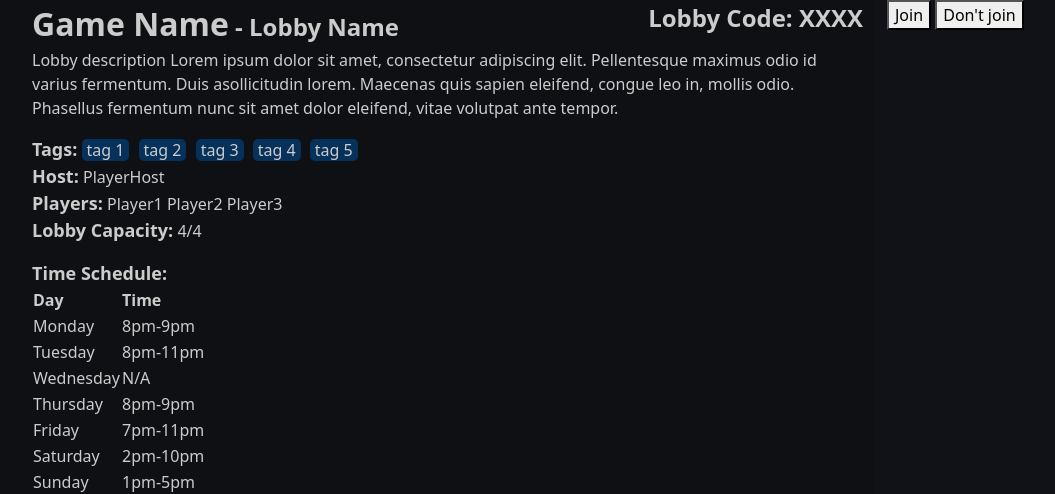
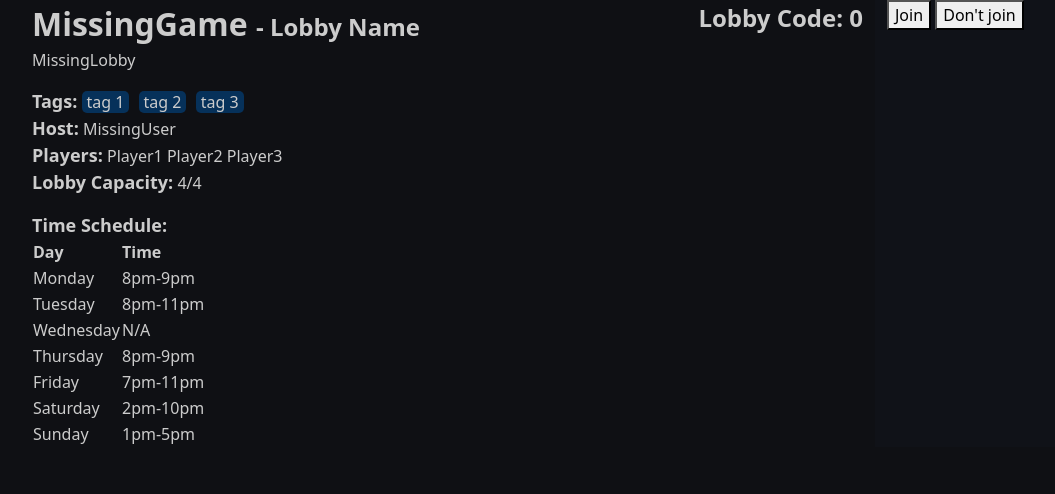
Before and after one commit to justinarat/Teamify, a Flask app: template app/templates/lobby-view.html in a window 1280 px wide. Shown: the part 56-550 px from the top of the page, without its empty margins (50-1105 px from the left). Run offline with Flask 3, Linux system fonts and the light colour scheme; the template is opened without the code that fills it: values that come from a table or form of the project are taken from there, others are empty; some libraries are stand-ins or nearby versions.

Commit message:
Add client side rendering for lobby view

```diff
--- a/app/form_routes.py
+++ b/app/form_routes.py
@@ -101,6 +101,10 @@ def join_lobby_request():
     db.session.add(new_lobby_player)
     db.session.commit()
 
+    data_to_send = {
+        "sender_username": current_user.Username
+    }
+    flask_socketio.emit("player_join", data_to_send, to=lobby_id, namespace="/")
     session["lobby_id"] = lobby_id
 
     return redirect(url_for("lobby_view", lobby_id=lobby_id))
@@ -114,7 +118,7 @@ def leave_lobby_request():
     LobbyPlayers.query.filter_by(UserID=user_id, LobbyID=lobby_id).delete()
     db.session.commit()
 
-    del session["lobby_id"]
+    session.pop("lobby_id")
 
     data_to_send = {
         "sender_username": current_user.Username
--- a/app/model.py
+++ b/app/model.py
@@ -2,6 +2,7 @@ from typing import List
 from app import db, login
 from werkzeug.security import generate_password_hash, check_password_hash
 from flask_login import UserMixin
+from sqlalchemy.orm import Mapped
 
 
 class Games(db.Model):
@@ -42,12 +43,19 @@ class Lobby(db.Model):
     LobbyID = db.Column(db.Text(), primary_key=True, unique=True, nullable=False)
     GameID = db.Column(db.Text(), db.ForeignKey("Games.UID"), nullable=False)
     Desc = db.Column(db.Text())
-    gamesRel = db.relationship('Games', backref='games', lazy=True)
-    lobby_players_rel = db.relationship('LobbyPlayers', backref='lobbyPlayers', lazy=True)
+    game = db.relationship('Games', backref='games', lazy=True)
+    players: Mapped[List[Users]] = db.relationship(secondary='LobbyPlayers', backref='lobbyPlayers', lazy=True)
+    tags: Mapped[List[Tags]] = db.relationship(secondary='LobbyTags', backref='lobbyPlayers', lazy=True)
 
     def is_full(self) -> bool:
         # TODO
         return False
+
+    def get_host(self): # There's probably be a better way of doing this
+        host_rel = LobbyPlayers.query.filter_by(LobbyID=self.LobbyID, Authority="host").first()
+        if host_rel == None:
+            return Users.query.filter_by(UID=0).first()
+        return Users.query.filter_by(UID=host_rel.UserID).first()
 
 
 class LobbyPlayers(db.Model):
@@ -56,8 +64,6 @@ class LobbyPlayers(db.Model):
     LobbyID = db.Column(db.Text(), db.ForeignKey("Lobby.LobbyID"), nullable=False)
     UserID = db.Column(db.Text(), db.ForeignKey("Users.UID"), nullable=False)
     Authority = db.Column(db.Text(), nullable=False)
-    userRel = db.relationship('Users', backref='users', lazy=True)
-    lobbyRel = db.relationship('Lobby', backref='lobby3', lazy=True)
 
     def is_host(self) -> bool:
         return self.Authority == "host"
@@ -68,8 +74,6 @@ class LobbyTags(db.Model):
     RowID = db.Column(db.Text(), primary_key=True, unique=True, nullable=False)
     LobbyID = db.Column(db.Text(), db.ForeignKey("Lobby.LobbyID"), nullable=False)
     TagID = db.Column(db.Text(), db.ForeignKey("Tags.TagID"), nullable=False)
-    tagRel = db.relationship('Tags', backref='tags', lazy=True)
-    lobbyRel = db.relationship('Lobby', backref='lobby2', lazy=True)
 
 
 class LobbyTimes(db.Model):
--- a/app/static/scripts/socket-events.js
+++ b/app/static/scripts/socket-events.js
@@ -1,10 +1,6 @@
 $(document).ready(function() {
   let url = "http://localhost:5000";
   let socket = io.connect(url);
-
-  socket.on("connect", function() {
-    socket.emit("player_join");
-  });
 
   // Events for players joining or leaving
   socket.on("player_join", function(data) {
--- a/app/templates/lobby-view.html
+++ b/app/templates/lobby-view.html
@@ -11,36 +11,56 @@
   <div class="row">
     <div class="col-md-9">
       <div id="lobby-header">
-        <span id="game-name" class="d-inline">Game Name</span> -
-        <span id="lobby-name" class="d-inline">Lobby Name</span>
+        <span id="game-name" class="d-inline">
+          {% if lobby.game.Name %}
+            {{ lobby.game.Name }}
+          {% else %}
+            Game name
+          {% endif %}
+        </span> -
+        <span id="lobby-name" class="d-inline">
+          {% if lobby.Name %}
+            {{ lobby.Name }}
+          {% else %}
+            Lobby Name
+          {% endif %}
+        </span>
         <span id="lobby-code" class="d-inline float-end">
-          Lobby Code: <span id="lobby-code-value">XXXX</span>
+          Lobby Code: <span id="lobby-code-value">{{ lobby.LobbyID }}</span>
         </span>
       </div>
       <p id="lobby-description" class="d-block">
-        Lobby description Lorem ipsum dolor sit amet, consectetur adipiscing
-        elit. Pellentesque maximus odio id varius fermentum. Duis
-        asollicitudin lorem. Maecenas quis sapien eleifend, congue leo in,
-        mollis odio. Phasellus fermentum nunc sit amet dolor eleifend, vitae
-        volutpat ante tempor.
+        {{ lobby.Desc }}
       </p>
       <div id="tags">
         <span class="large-text">Tags:</span>
+        {% if lobby.tags %}
+          {% for tag in lobby.tags %}
+            <span class="tag">{{ tag.Name }}</span>
+          {% endfor %}
+        {% else %}
           <span class="tag">tag 1</span>
           <span class="tag">tag 2</span>
           <span class="tag">tag 3</span>
-        <span class="tag">tag 4</span>
-        <span class="tag">tag 5</span>
+        {% endif %}
       </div>
       <p id="host" class="d-inline">
         <span class="large-text">Host:</span>
-        <span id="host-name">PlayerHost</span>
+        <span id="host-name">
+        {{ lobby.get_host().Username }}
+        </span>
       </p>
       <div id="players">
         <span class="large-text">Players:</span>
+        {% if lobby.players %}
+          {% for player in lobby.players %}
+            <span class="lobby-player">{{ player.Username }} </span>
+          {% endfor %}
+        {% else %}
           <span class="lobby-player">Player1</span>
           <span class="lobby-player">Player2</span>
           <span class="lobby-player">Player3</span>
+        {% endif %}
       </div>
       <p id="lobby-capacity">
         <span class="large-text">Lobby Capacity:</span>
@@ -96,29 +116,7 @@
             <i class="bi bi-arrow-return-left" aria-hidden="true"></i>
           </button>
         </div>
-          <div id="chat-log">
-            <div class="chat-text">
-              <span class="username">Player 3</span>: hello
-            </div>
-            <div class="chat-text">
-              <span class="username">Player 2</span>: hello
-            </div>
-            <div class="chat-text">
-              <span class="server-text"><span class="chat-username">Player 3</span> has joined</span>
-            </div>
-            <div class="chat-text">
-              <span class="server-text"><span class="chat-username">Player 2</span> has joined</span>
-            </div>
-            <div class="chat-text">
-              <span class="username">Player 1</span>: hello
-            </div>
-            <div class="chat-text">
-              <span class="server-text"><span class="chat-username">Player 1</span> has joined</span>
-            </div>
-            <div class="chat-text">
-              <span class="server-text"><span class="chat-username">PlayerHost</span> created the lobby</span>
-            </div>
-          </div>
+          <div id="chat-log"></div>
       </div>
 	  {% else %}
       <div>
```
Also changed, not shown: app/socketevents.py (+2 -45 lines). Lines whose indentation alone changed are shown as unchanged.
